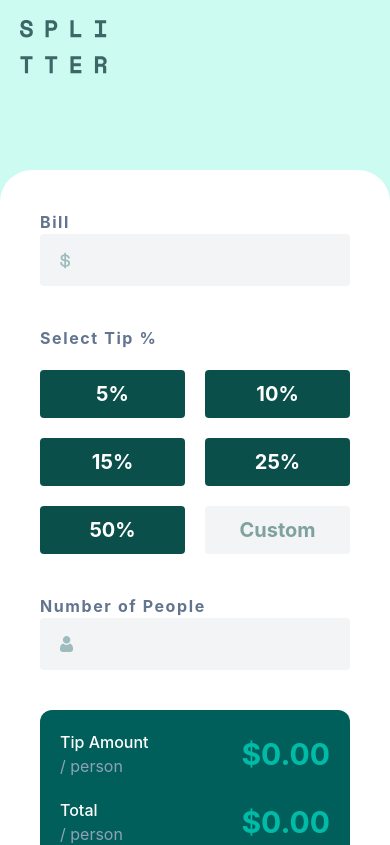
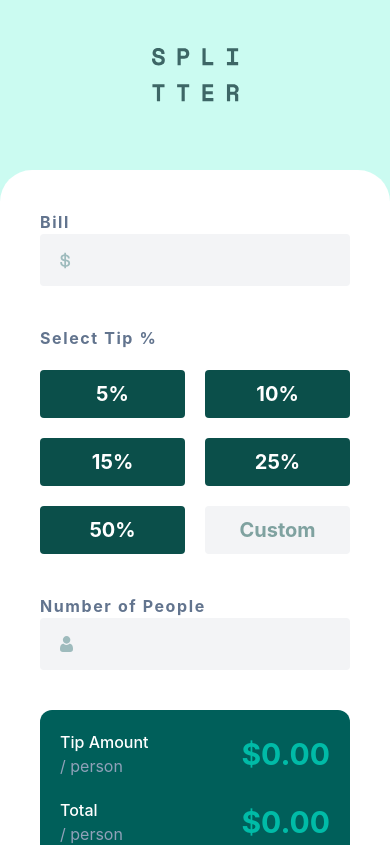
Before and after one commit to JoshuaM04/Tip-Calculator-App, a React (Vite) app: page / in a window 390 px wide. Shown: the top 845 px of the page. Built offline with nearby package versions, Linux system fonts and the light colour scheme.

Commit message:
Fixed alignment of image logo on mobile resolutions.

```diff
--- a/src/App.jsx
+++ b/src/App.jsx
@@ -14,7 +14,7 @@ export default function TipCalculator() {
 
   return (
     <div className="parent-container grid grid-rows-[150px_1fr] grid-cols-1 gap-5 min-h-screen min-w-[375px] bg-teal-100 box-border md:flex md:flex-col md:items-center md:justify-center md:gap-20">
-      <header className="p-[20px] md:relative md:bottom-20">
+      <header className="flex items-center justify-center p-[20px] md:relative md:bottom-20">
         <img src={logo} alt="Splitter heading logo." />
       </header>
 
```
